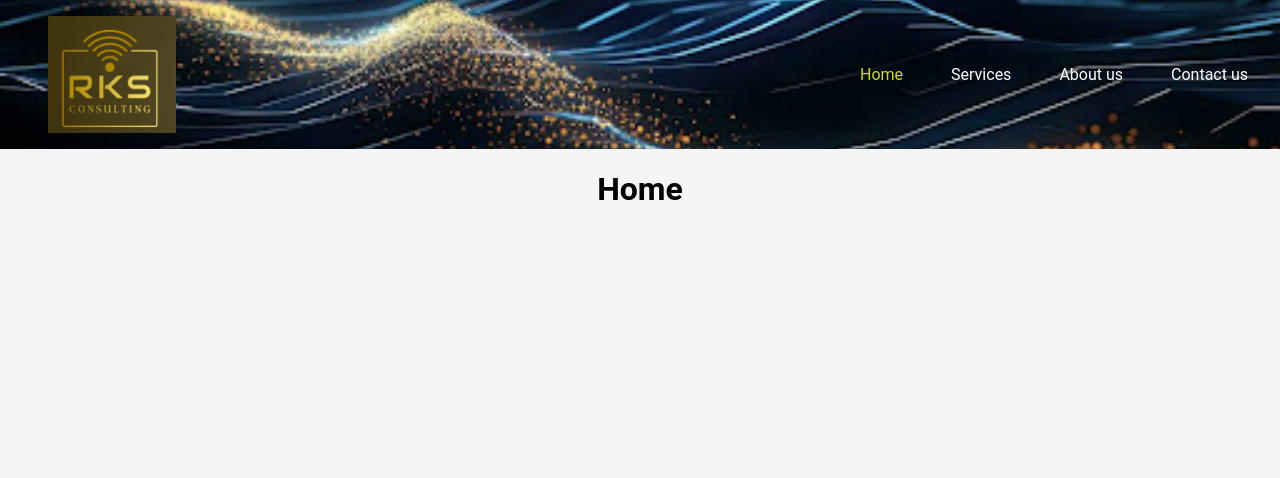
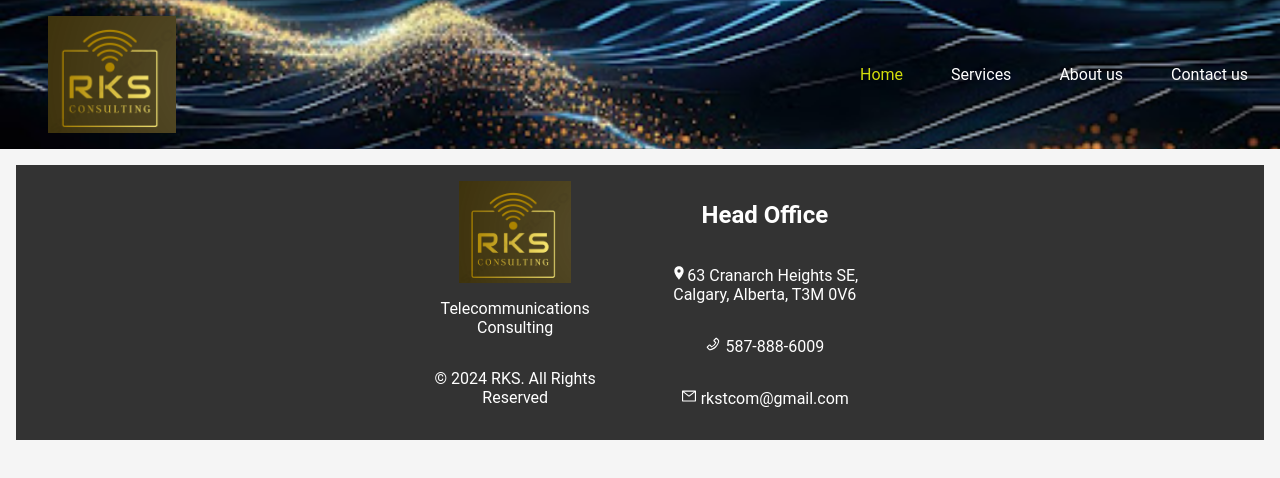
Before and after one commit to Kschoffner13/RKS, a React (Create React App) app: page / in a window 1280 px wide. Shown: the top 478 px of the page. Built offline with nearby package versions, Linux system fonts and the light colour scheme.

Commit message:
footer added

```diff
--- a/package.json
+++ b/package.json
@@ -8,6 +8,7 @@
     "@testing-library/user-event": "^13.5.0",
     "react": "^18.2.0",
     "react-dom": "^18.2.0",
+    "react-icons": "^5.1.0",
     "react-router-dom": "^6.23.0",
     "react-scripts": "^5.0.1",
     "web-vitals": "^2.1.4"
--- a/src/Pages/Home.js
+++ b/src/Pages/Home.js
@@ -1,12 +1,14 @@
-
-
+import Footer from "../components/Footer";
 
 function Home() {
-    return (
-        <div>
-            <h1>Home</h1>
-        </div>
-    );
+  return (
+    <div className="HomeContent">
+      <div className="Welcome"></div>
+      <div className="intro"></div>
+      <div className="services"></div>
+      <Footer />
+    </div>
+  );
 }
 
 export default Home;
--- a/src/Styles/styles.css
+++ b/src/Styles/styles.css
@@ -1,12 +1,24 @@
 * {
   box-sizing: border-box;
 }
+
 body {
   margin: 0;
   padding: 0;
   font-family: "Roboto", sans-serif;
   background-color: #f5f5f5;
 }
+
+/* App */
+.App {
+  overflow-y: auto;
+}
+.container {
+  margin: 1rem;
+  text-align: center;
+}
+
+/* Navbar */
 
 .navbar {
   background-image: url("../Images/background2.jpg");
@@ -51,7 +63,30 @@ body {
   background-color: #583b0e;
 }
 
-.container {
-  margin: 1rem;
-  text-align: center;
+/* Footer */
+.footer {
+  display: flex;
+  justify-content: center;
+  background-color: #333;
+  color: #fff;
+  align-items: center;
+
+  height: fit-content;
 }
+
+.subfooter {
+  display: flex;
+  flex-direction: column;
+  align-items: center;
+  padding: 1rem;
+
+  width: 20%;
+}
+
+.footer-logo {
+  display: flex;
+  height: auto;
+  width: 7rem;
+
+  gap: 1rem;
+}
--- /dev/null
+++ b/src/components/Footer.js
@@ -0,0 +1,31 @@
+import RKSLogo from "../Images/RKSLogo.png";
+import { MdLocationOn } from "react-icons/md";
+import { AiOutlinePhone, AiOutlineMail } from "react-icons/ai";
+
+function Footer() {
+  return (
+    <div className="footer">
+      <div className="subfooter">
+        <img src={RKSLogo} alt="RKS Logo" className="footer-logo" />
+        <p>Telecommunications Consulting </p>
+        <p>© 2024 RKS. All Rights Reserved</p>
+      </div>
+      <div className="subfooter">
+        <h2>Head Office</h2>
+        <p>
+          <MdLocationOn />
+          63 Cranarch Heights SE,
+          <br /> Calgary, Alberta, T3M 0V6
+        </p>
+        <p>
+          <AiOutlinePhone /> 587-888-6009
+        </p>
+        <p>
+          <AiOutlineMail /> rkstcom@gmail.com
+        </p>
+      </div>
+    </div>
+  );
+}
+
+export default Footer;
```
Also changed, not shown: 1 other file (tests, documents, lock files or other folders).
